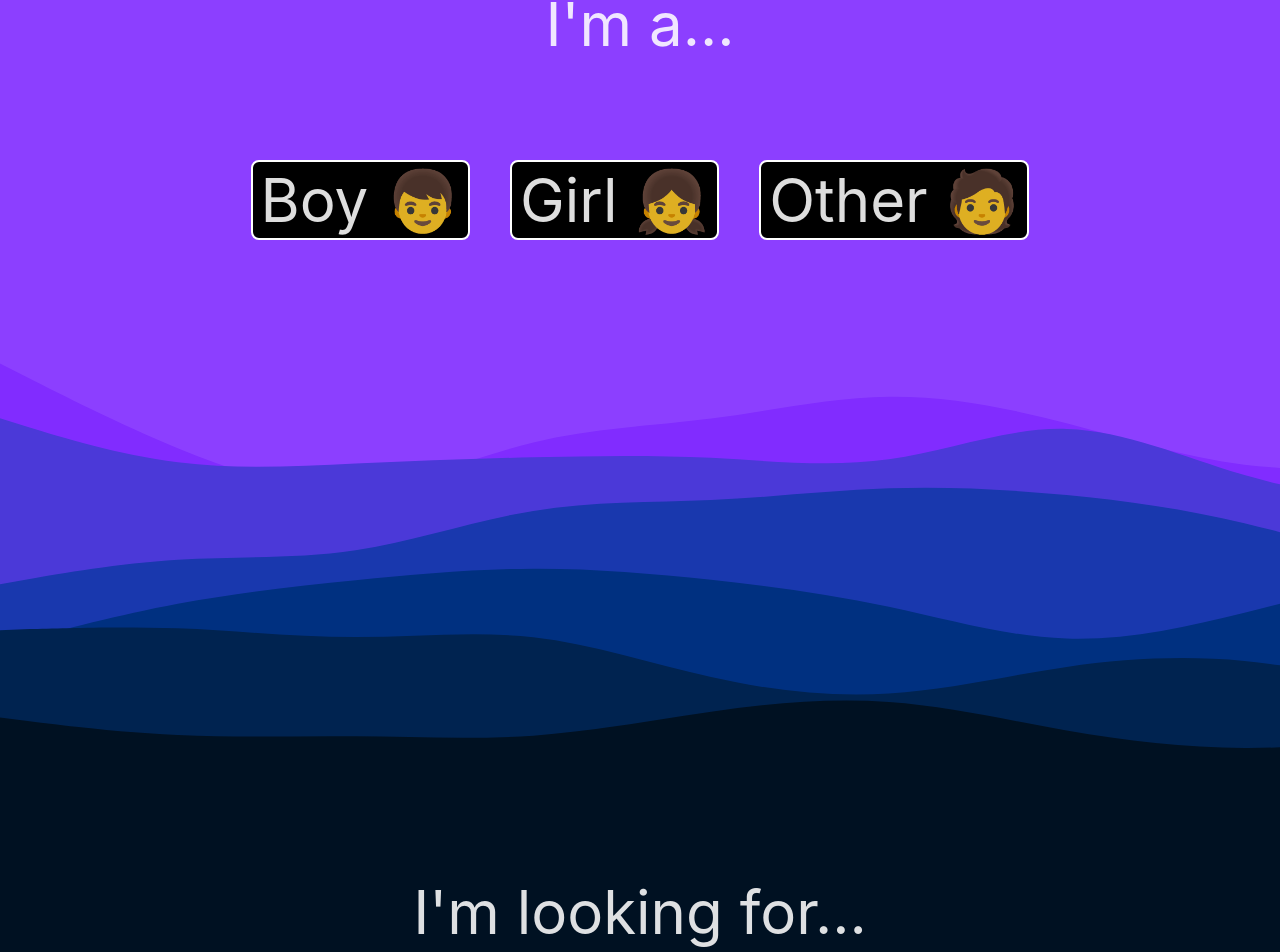
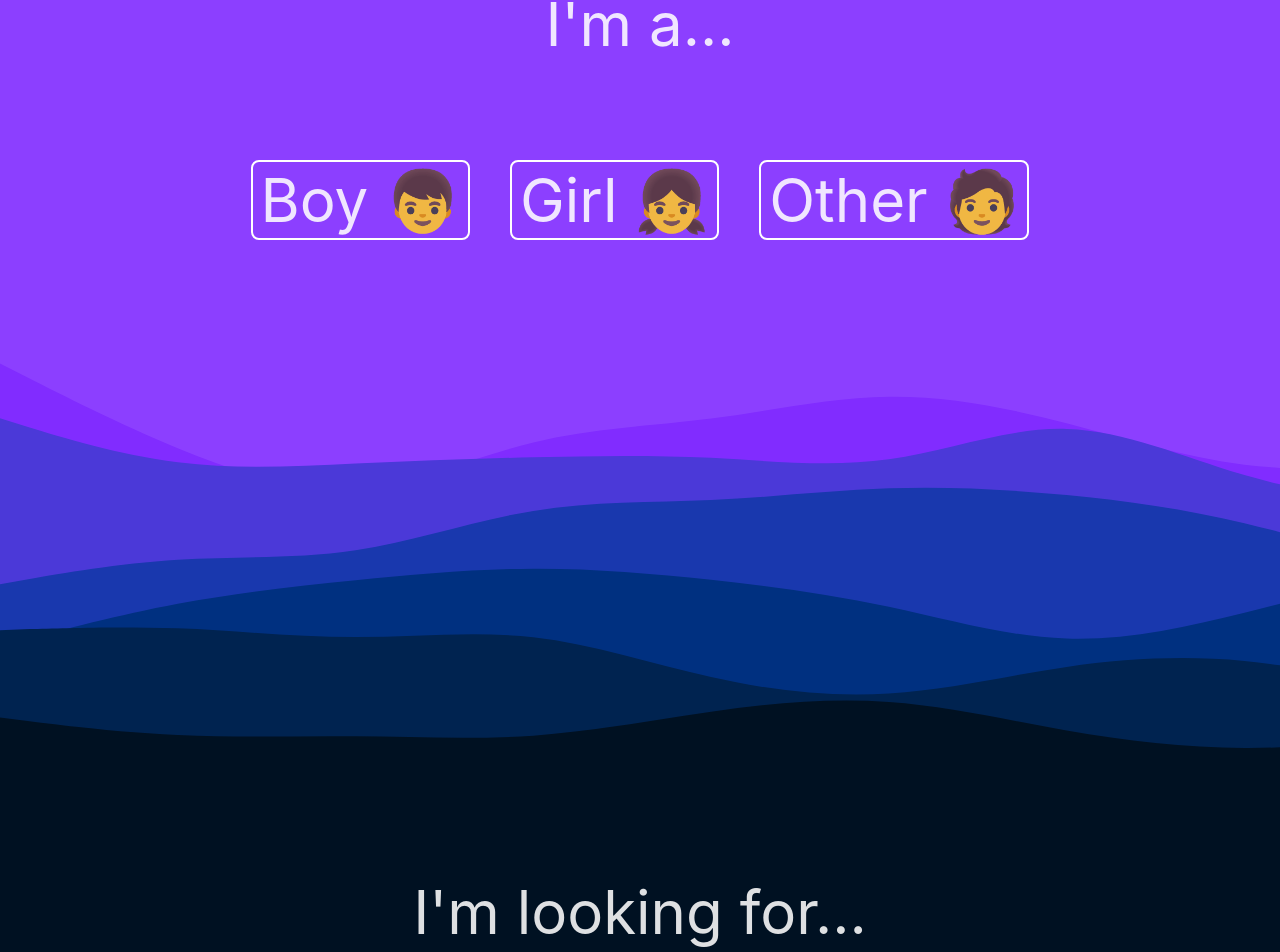
Before and after one commit to Hhorowitz734/DiscMeet, a React (Vite) app in the folder benacademy/: page / in a window 1280 px wide. Shown: the part 798-1750 px from the top of the page. Built offline with nearby package versions, Linux system fonts and the light colour scheme.

Commit message:
implemented new navbar options/fixed bug in gender selectors

```diff
--- a/benacademy/src/components/button.jsx
+++ b/benacademy/src/components/button.jsx
@@ -1 +1,14 @@
-//Make a function for a button here
+const GenderOption = ({ gender, selectedGender, btnInView, genderBtnClicked, label, emoji }) => {
+    return (
+      <div
+        className={`mx-5 cursor-pointer border-2 border-white p-2 rounded-lg ${gender === selectedGender ? 'bg-black bg-opacity-50' : 'bg-black bg-opacity-0'}  hover:${gender === selectedGender ? 'bg-opacity-50' : 'bg-opacity-30'} transition-opacity duration-1000 ${btnInView ? 'opacity-100' : 'opacity-0'}`}
+        onClick={() => genderBtnClicked(gender)}
+      >
+        <h1 className="text-6xl">
+          {label} {emoji}
+        </h1>
+      </div>
+    );
+  };
+
+  export default GenderOption;
--- a/benacademy/src/components/navbar.jsx
+++ b/benacademy/src/components/navbar.jsx
@@ -1,10 +1,53 @@
+//Turn Each Little Navigation Box into a class and use inheritance
+
+function ScrollTo(ref){
+    const scrollTopPosition = ref.current.offsetTop - 200;
+    window.scrollTo({ top: scrollTopPosition, behavior: 'smooth' });
+}
 
 
-export default function Navbar() {
+function GenderBox ({gender_object}){
+
+    let modal_text = '';
+
+    switch (gender_object.gender) {
+        case 'male':
+            modal_text = 'Boy 👦';
+          break;
+        case 'female':
+            modal_text = 'Girl 👧';
+          break;
+        case 'other':
+          modal_text = modal_text = 'Person 🧑';
+          break;
+        default:
+          modal_text = 'unknown gender';
+      }
+
+    return (
+        <div className="ml-5 border border-white rounded-lg bg-white bg-opacity-0 hover:bg-opacity-30 px-2 cursor-pointer transition duration-200" onClick = {() => ScrollTo(gender_object.secondPageRef)}>{modal_text}</div>
+    )
+}
+
+
+
+
+export default function Navbar({gender_object}) {
+    if (gender_object){
     return (
         <div className="h-12 w-full fixed flex items-center px-5">
             DiscMeet
+            <GenderBox gender_object={gender_object}/>
             <h1 className="ml-auto">Match Time In: 6:59:33</h1>
         </div>
     )
+    }
+    else {
+        return (
+            <div className="h-12 w-full fixed flex items-center px-5">
+                DiscMeet
+                <h1 className="ml-auto">Match Time In: 6:59:33</h1>
+            </div>
+        )
+    }
 }
--- a/benacademy/src/pages/home.jsx
+++ b/benacademy/src/pages/home.jsx
@@ -3,11 +3,24 @@ import { useInView } from 'react-intersection-observer';
 import { BsChevronDown } from 'react-icons/bs'
 
 import Navbar from "../components/navbar";
+import GenderOption from "../components/button";
 
 function Home() {
 
+  //Gender selected object
+  class Gender {
+    constructor(gender, secondPageRef) {
+      this.gender = gender;
+      this.secondPageRef = secondPageRef;
+    }
+  }
+  const [genderObject, setGenderObject] = useState(null)
+
+
   //Function for gender button clicks
   const genderBtnClicked = (gender) => {
+    const genderObject = new Gender(gender, pageTwoHook);
+    setGenderObject(genderObject);
     setGender(gender);
     const scrollTopPosition = pageThreeHook.current.offsetTop - 200;
     window.scrollTo({ top: scrollTopPosition, behavior: 'smooth' });
@@ -51,7 +64,7 @@ function Home() {
   return (
     <div>
 
-      <Navbar />
+      <Navbar gender_object={genderObject}/>
 
       <div
         className = "w-full h-screen flex flex-col justify-center" style={{
@@ -85,18 +98,30 @@ function Home() {
 
 
         <div className="flex mt-4 w-full items-center justify-center" style={{ transform: 'translateY(-300%)' }} ref = {boyBtn}>
-          <div className={`mx-5 cursor-pointer border-2 border-white p-2 rounded-lg bg-black bg-opacity-${gender == 'male' ? '50' : '0'} hover:bg-opacity-30 transition-opacity duration-1000 ${btnInView ? 'opacity-100' : 'opacity-0'}`}
-          onClick={() => genderBtnClicked('male')}>
-            <h1 className="text-6xl">Boy 👦</h1>
-          </div>
-          <div className={`mx-5 cursor-pointer border-2 border-white p-2 rounded-lg bg-black bg-opacity-${gender == 'female' ? '50' : '0'} hover:bg-opacity-30 transition-opacity duration-1000 ${btnInView ? 'opacity-100' : 'opacity-0'}`}
-          onClick={() => genderBtnClicked('female')}>
-            <h1 className="text-6xl">Girl 👧</h1>
-          </div>
-          <div className={`mx-5 cursor-pointer border-2 border-white p-2 rounded-lg bg-black bg-opacity-${gender == 'other' ? '50' : '0'} hover:bg-opacity-30 transition-opacity duration-1000 ${btnInView ? 'opacity-100' : 'opacity-0'}`}
-          onClick={() => genderBtnClicked('other')} >
-            <h1 className="text-6xl">Other 🧑</h1>
-          </div>
+        <GenderOption
+        gender="male"
+        selectedGender={gender}
+        btnInView={btnInView}
+        genderBtnClicked={genderBtnClicked}
+        label="Boy"
+        emoji="👦"
+      />
+      <GenderOption
+        gender="female"
+        selectedGender={gender}
+        btnInView={btnInView}
+        genderBtnClicked={genderBtnClicked}
+        label="Girl"
+        emoji="👧"
+      />
+      <GenderOption
+        gender="other"
+        selectedGender={gender}
+        btnInView={btnInView}
+        genderBtnClicked={genderBtnClicked}
+        label="Other"
+        emoji="🧑"
+      />
         </div>
 
       </div>
```
